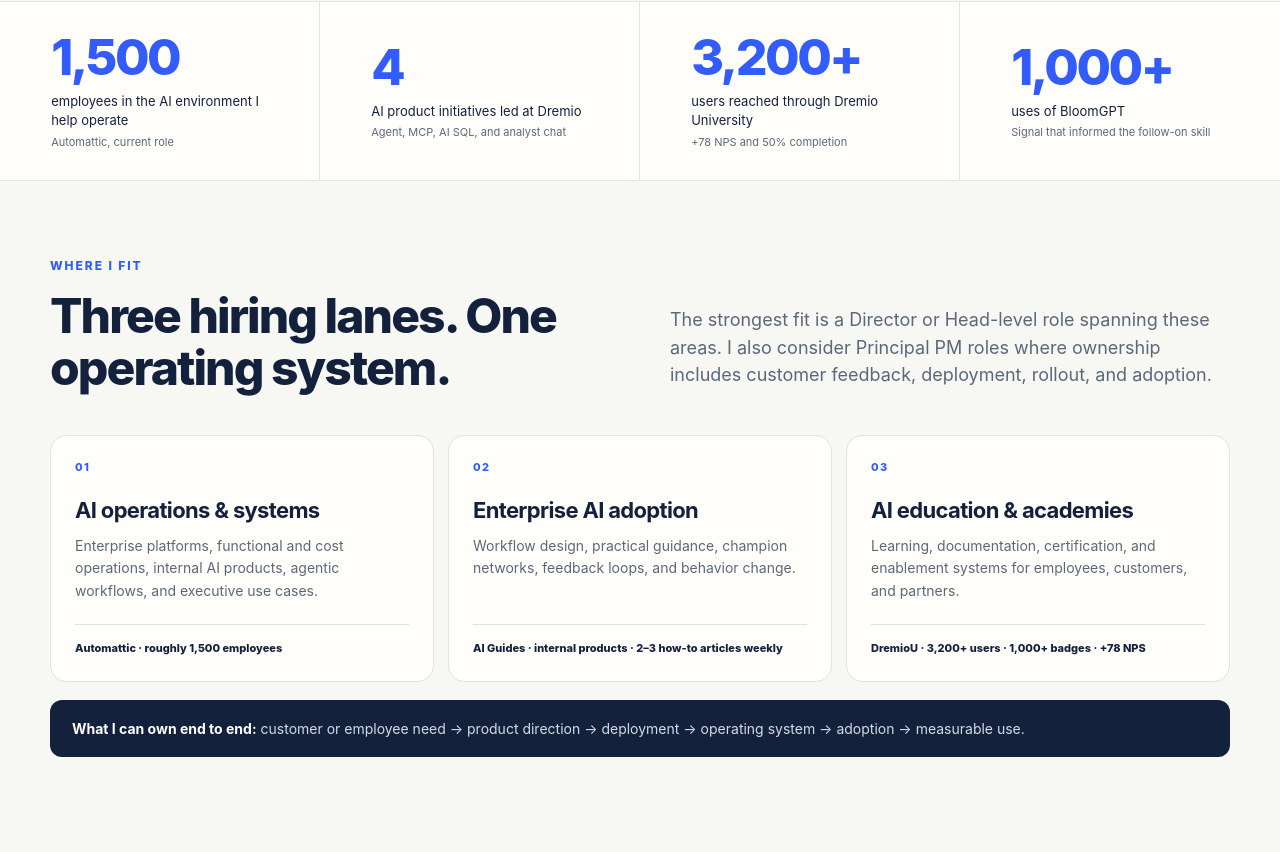
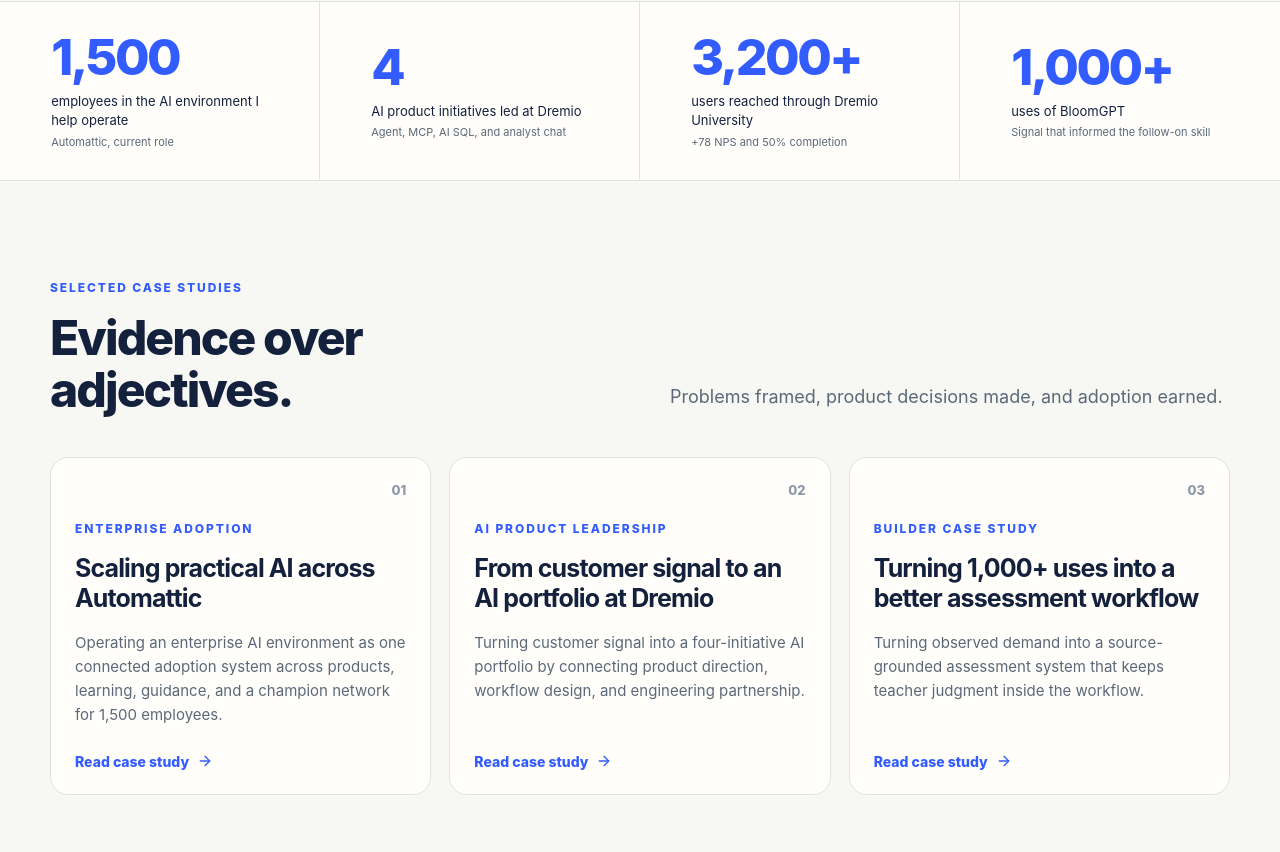
Before and after one commit to bobuel/aydoon, a React (Vite) app: page / in a window 1280 px wide. Shown: the part 748-1600 px from the top of the page. Built offline with nearby package versions, Linux system fonts and the light colour scheme.

Commit message:
Revert "Clarify employer role fit"
This reverts commit 9d7fac5c9f32d4df6f12ca16f83f21e4ad862aaf.

```diff
--- a/components/EmployerPortfolio.tsx
+++ b/components/EmployerPortfolio.tsx
@@ -1,6 +1,6 @@
 import { ArrowRight, Mail } from 'lucide-react';
 import { Link } from 'react-router-dom';
-import { CASE_STUDIES, PROFILE, PROJECTS, PROOF_METRICS, ROLE_LANES } from '../content';
+import { CASE_STUDIES, PROFILE, PROJECTS, PROOF_METRICS } from '../content';
 import { siteAsset } from '../sitePaths';
 import CompactBuildCard from './CompactBuildCard';
 import SkipLink from './SkipLink';
@@ -66,34 +66,6 @@
               {metric.note && <small>{metric.note}</small>}
             </div>
           ))}
-        </section>
-
-        <section className="role-fit-section section-grid" aria-labelledby="role-fit-heading">
-          <div className="section-heading role-fit-heading">
-            <div>
-              <p className="eyebrow">Where I fit</p>
-              <h2 id="role-fit-heading">Three hiring lanes. One operating system.</h2>
-            </div>
-            <p>
-              The strongest fit is a Director or Head-level role spanning these areas. I also
-              consider Principal PM roles where ownership includes customer feedback,
-              deployment, rollout, and adoption.
-            </p>
-          </div>
-          <div className="role-fit-grid">
-            {ROLE_LANES.map((lane, index) => (
-              <article className="role-fit-card" key={lane.title}>
-                <span>0{index + 1}</span>
-                <h3>{lane.title}</h3>
-                <p>{lane.description}</p>
-                <small>{lane.proof}</small>
-              </article>
-            ))}
-          </div>
-          <p className="role-fit-throughline">
-            <strong>What I can own end to end:</strong> customer or employee need → product
-            direction → deployment → operating system → adoption → measurable use.
-          </p>
         </section>
 
         <section className="case-section" id="case-studies" aria-labelledby="case-heading">
@@ -167,7 +139,6 @@
               <p className="eyebrow">Let’s compare notes</p>
               <h2>Building AI people can actually use?</h2>
               <p>I’m interested in enterprise AI product, adoption, enablement, and transformation roles.</p>
-              <p className="availability-line">Based in New York · Open to remote or NYC-hybrid roles</p>
               <div className="contact-actions">
               <a className="button button-light" href={`mailto:${PROFILE.email}`}>
                 Email Alex <Mail aria-hidden="true" size={18} />
--- a/components/WorkPage.tsx
+++ b/components/WorkPage.tsx
@@ -1,6 +1,6 @@
 import { ArrowRight } from 'lucide-react';
 import { Link } from 'react-router-dom';
-import { CAREER_HIGHLIGHTS, CASE_STUDIES, OWNERSHIP_PATH, PROFILE, PROOF_METRICS } from '../content';
+import { CAREER_HIGHLIGHTS, CASE_STUDIES, PROFILE, PROOF_METRICS } from '../content';
 import PageShell from './PageShell';
 
 export default function WorkPage() {
@@ -20,27 +20,6 @@
             {metric.note && <small>{metric.note}</small>}
           </div>
         ))}
-      </section>
-
-      <section className="ownership-section section-grid" aria-labelledby="ownership-heading">
-        <div className="ownership-copy">
-          <div>
-            <p className="eyebrow">End-to-end ownership</p>
-            <h2 id="ownership-heading">From signal to sustained use.</h2>
-          </div>
-          <p>
-            My strongest work combines product ownership with the systems, rollout, and
-            adoption required to make a capability useful in practice.
-          </p>
-        </div>
-        <ol className="ownership-path">
-          {OWNERSHIP_PATH.map(([label, detail]) => (
-            <li key={label}>
-              <strong>{label}</strong>
-              <span>{detail}</span>
-            </li>
-          ))}
-        </ol>
       </section>
 
       <section className="case-section" aria-labelledby="work-cases-heading">
@@ -86,7 +65,7 @@
 
       <section className="contact-section" aria-labelledby="work-contact-heading">
         <div className="section-grid contact-inner">
-          <div><p className="eyebrow">Let’s compare notes</p><h2 id="work-contact-heading">Building AI people can actually use?</h2><p>I’m interested in enterprise AI product, adoption, enablement, and product-led transformation roles. That can mean Director or Head-level scope in AI operations, adoption, or academy programs—or a Principal PM role combining product ownership with rollout and adoption.</p><p className="availability-line">Based in New York · Open to remote or NYC-hybrid roles</p></div>
+          <div><p className="eyebrow">Let’s compare notes</p><h2 id="work-contact-heading">Building AI people can actually use?</h2><p>I’m interested in enterprise AI product, adoption, enablement, and product-led transformation roles.</p></div>
           <div className="contact-actions">
             <a className="button button-light" href={`mailto:${PROFILE.email}`}>Email Alex</a>
           </div>
--- a/content.ts
+++ b/content.ts
@@ -10,35 +10,6 @@
   linkedin: 'https://www.linkedin.com/in/aaidun/',
   github: 'https://github.com/bobuel',
 };
-
-export const ROLE_LANES = [
-  {
-    title: 'AI operations & systems',
-    description:
-      'Enterprise platforms, functional and cost operations, internal AI products, agentic workflows, and executive use cases.',
-    proof: 'Automattic · roughly 1,500 employees',
-  },
-  {
-    title: 'Enterprise AI adoption',
-    description:
-      'Workflow design, practical guidance, champion networks, feedback loops, and behavior change.',
-    proof: 'AI Guides · internal products · 2–3 how-to articles weekly',
-  },
-  {
-    title: 'AI education & academies',
-    description:
-      'Learning, documentation, certification, and enablement systems for employees, customers, and partners.',
-    proof: 'DremioU · 3,200+ users · 1,000+ badges · +78 NPS',
-  },
-];
-
-export const OWNERSHIP_PATH = [
-  ['Signal', 'Customer or employee need'],
-  ['Product', 'Direction and roadmap'],
-  ['Deploy', 'Workflow and rollout'],
-  ['Adopt', 'Guidance, champions, and learning'],
-  ['Measure', 'Usage, feedback, and iteration'],
-];
 
 export const PROOF_METRICS: EvidenceMetric[] = [
   {
--- a/styles.css
+++ b/styles.css
@@ -80,27 +80,6 @@
 .metric span { max-width: 230px; margin-top: 10px; color: var(--ink); font-size: 13px; line-height: 1.45; }
 .metric small { margin-top: 5px; color: var(--muted); font-size: 11px; line-height: 1.4; }
 
-.role-fit-section { padding: 78px 0 86px; }
-.role-fit-heading { margin-bottom: 30px; }
-.role-fit-grid { display: grid; grid-template-columns: repeat(3, minmax(0, 1fr)); gap: 14px; }
-.role-fit-card { min-height: 230px; padding: 24px; display: flex; flex-direction: column; border: 1px solid var(--line); border-radius: 16px; background: var(--white); }
-.role-fit-card > span { color: var(--blue); font-size: 11px; font-weight: 850; letter-spacing: .12em; }
-.role-fit-card h3 { margin: 24px 0 11px; font-size: 22px; line-height: 1.18; letter-spacing: -.03em; }
-.role-fit-card p { margin: 0 0 22px; color: var(--muted); font-size: 14px; line-height: 1.58; }
-.role-fit-card small { margin-top: auto; padding-top: 16px; border-top: 1px solid var(--line); color: var(--ink); font-size: 11px; line-height: 1.45; font-weight: 800; }
-.role-fit-throughline { margin: 18px 0 0; padding: 18px 22px; border-radius: 12px; color: #d5dbe5; background: var(--ink); font-size: 14px; line-height: 1.55; }
-.role-fit-throughline strong { color: white; }
-
-.ownership-section { padding: 72px 0 82px; border-bottom: 1px solid var(--line); }
-.ownership-copy { display: grid; grid-template-columns: 1fr 1fr; align-items: end; gap: 60px; margin-bottom: 32px; }
-.ownership-copy h2 { margin: 0; font-size: clamp(32px, 4vw, 48px); line-height: 1.08; letter-spacing: -.04em; }
-.ownership-copy > p { margin: 0 0 4px; color: var(--muted); font-size: 17px; line-height: 1.6; }
-.ownership-path { padding: 0; margin: 0; display: grid; grid-template-columns: repeat(5, minmax(0, 1fr)); list-style: none; border-block: 1px solid var(--line); }
-.ownership-path li { min-width: 0; padding: 22px 20px; border-right: 1px solid var(--line); }
-.ownership-path li:last-child { border-right: 0; }
-.ownership-path strong { display: block; margin-bottom: 8px; color: var(--blue); font-size: 12px; letter-spacing: .1em; text-transform: uppercase; }
-.ownership-path span { color: var(--ink); font-size: 13px; line-height: 1.45; }
-
 .case-section, .career-section { padding: 100px 0 120px; }
 .section-heading { display: grid; grid-template-columns: 1fr 1fr; align-items: end; gap: 60px; margin-bottom: 42px; }
 .section-heading h2 { margin: 0; font-size: clamp(32px, 4vw, 48px); line-height: 1.08; font-weight: 820; letter-spacing: -.04em; }
@@ -177,7 +156,6 @@
 .home-close p:not(.eyebrow) { color: #bdc5d2; font-size: 16px; line-height: 1.65; }
 .home-close .text-link { margin-top: 18px; color: #93a8ff; }
 .home-close .contact-actions { justify-content: flex-start; margin-top: 26px; }
-.home-close .availability-line, .contact-section .availability-line { margin-top: 14px; color: white; font-size: 13px; font-weight: 800; letter-spacing: .02em; }
 
 .games-collection { padding: 100px 0 120px; background: #fff1db; }
 
@@ -240,7 +218,6 @@
 .contact-inner { display: grid; grid-template-columns: 1.25fr .75fr; align-items: center; gap: 80px; }
 .contact-inner h2 { max-width: 760px; margin: 0; font-size: clamp(34px, 4.3vw, 52px); line-height: 1.07; letter-spacing: -.04em; }
 .contact-inner > div > p:not(.eyebrow) { max-width: 720px; color: #bdc5d2; font-size: 17px; line-height: 1.6; }
-.contact-inner > div > p.availability-line { margin-top: 14px; color: white; font-size: 13px; line-height: 1.5; font-weight: 800; letter-spacing: .02em; }
 .contact-actions { justify-content: flex-end; margin: 0; }
 .button-light { color: var(--ink); background: white; }
 .button-outline-light { color: white; border-color: rgba(255,255,255,.42); background: transparent; }
@@ -291,12 +268,6 @@
   .metric:nth-child(2) { border-right: 0; }
   .metric:nth-child(-n+2) { border-bottom: 1px solid var(--line); }
   .case-grid { grid-template-columns: 1fr; }
-  .role-fit-grid { grid-template-columns: 1fr; }
-  .role-fit-card { min-height: 0; }
-  .ownership-path { grid-template-columns: repeat(2, minmax(0, 1fr)); }
-  .ownership-path li { border-bottom: 1px solid var(--line); }
-  .ownership-path li:nth-child(2n) { border-right: 0; }
-  .ownership-path li:last-child { grid-column: 1 / -1; border-bottom: 0; }
   .case-card { min-height: 280px; }
   .build-card { grid-template-columns: 1fr; }
   .build-visual { min-height: 220px; max-height: 250px; }
@@ -340,9 +311,6 @@
   .metric:nth-child(-n+2) { border-bottom: 1px solid var(--line); }
   .metric strong { font-size: 36px; }
   .section-heading { grid-template-columns: 1fr; gap: 22px; }
-  .role-fit-section { padding: 58px 0 64px; }
-  .ownership-section { padding: 58px 0 64px; }
-  .ownership-copy { grid-template-columns: 1fr; gap: 22px; }
   .case-section, .build-section, .career-section { padding: 60px 0 68px; }
   .home-build-section { padding: 58px 0 64px; }
   .games-collection { padding: 72px 0 86px; }
```
Also changed, not shown: 2 other files (tests, documents, lock files or other folders).
